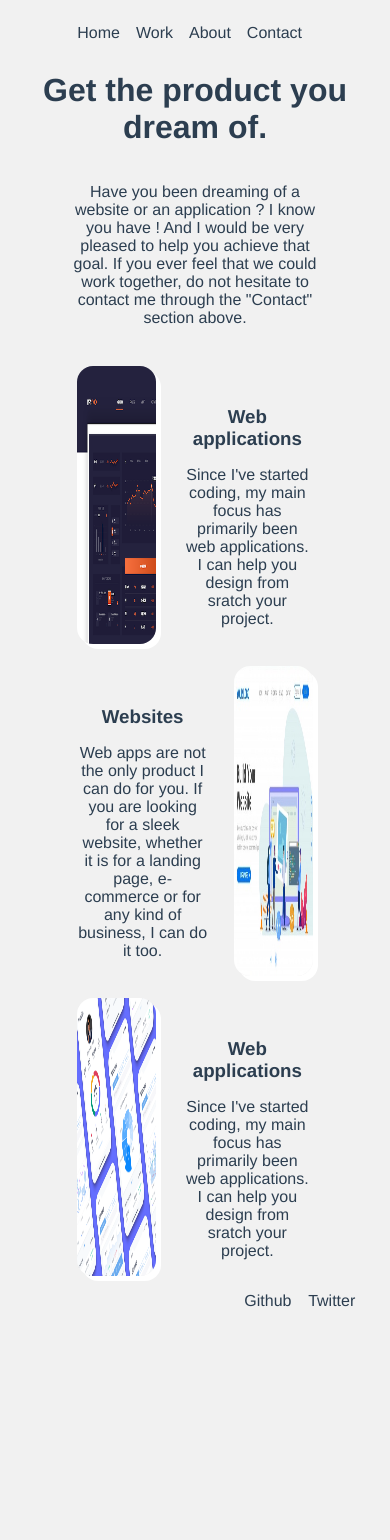
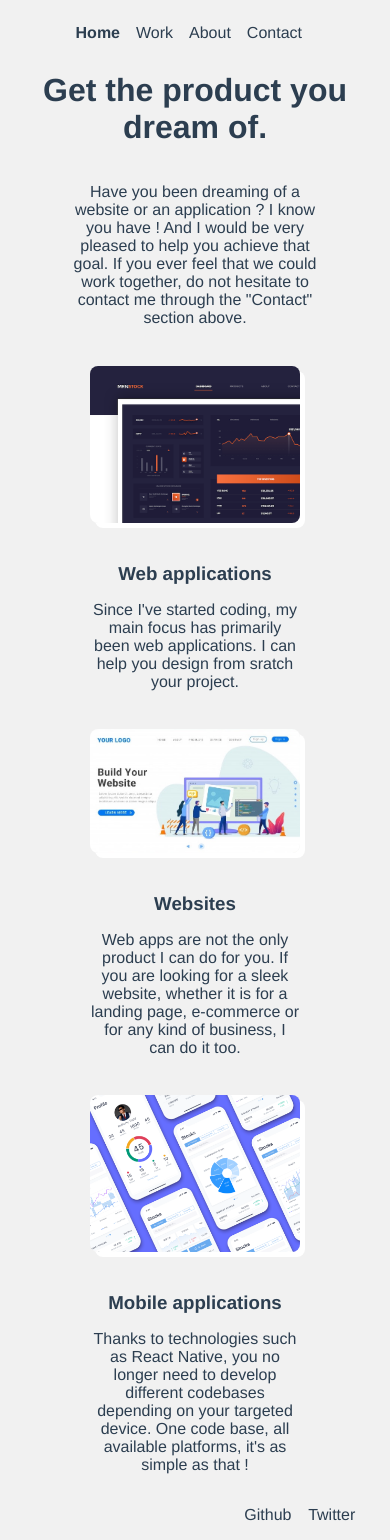
Before and after one commit to alexandrecoin/personal_website, a Vue app: page / in a window 390 px wide. Before the commit the page ends 1326 px from the top, so only its background shows below. Built offline with nearby package versions, Linux system fonts and the light colour scheme.

Commit message:
Added responsiveness for home

```diff
--- a/src/components/Contact.vue
+++ b/src/components/Contact.vue
@@ -3,3 +3,9 @@
     <input type='email' placeholder="email"/>
   </form>
 </template>
+
+<style scoped>
+  form {
+    height: 85vh;
+  }
+</style>
--- a/src/components/Home.vue
+++ b/src/components/Home.vue
@@ -1,5 +1,5 @@
 <template>
-  <div class="main">
+  <div class="container">
     <h1>{{ title }}</h1>
     <p class="intro">
       Have you been dreaming of a website or an application ? I know you have !
@@ -45,10 +45,11 @@
         class="mobile_app_img"
       />
       <div class="mobile_app_description">
-        <h3>Web applications</h3>
+        <h3>Mobile applications</h3>
         <p>
-          Since I've started coding, my main focus has primarily been web
-          applications. I can help you design from sratch your project.
+          Thanks to technologies such as React Native, you no longer need to
+          develop different codebases depending on your targeted device. One
+          code base, all available platforms, it's as simple as that !
         </p>
       </div>
     </div>
@@ -68,7 +69,7 @@ export default {
 
 <!-- Add "scoped" attribute to limit CSS to this component only -->
 <style scoped>
-.main {
+.container {
   height: 90%;
   display: flex;
   flex-direction: column;
@@ -97,7 +98,7 @@ export default {
 .mobile_app_img {
   max-width: 30%;
   border-radius: 1em;
-  box-shadow:  5px 5px #ffffff;
+  box-shadow: 5px 5px #ffffff;
 }
 
 .application_description,
@@ -124,4 +125,34 @@ a {
 h1 {
   display: block;
 }
+
+@media (max-width: 640px) {
+  .container {
+    flex-direction: column;
+  }
+
+  .application,
+  .website,
+  .mobile_app {
+    flex-direction: column;
+    align-items: center;
+  }
+
+  .application_img,
+  .website_img,
+  .mobile_app_img {
+    max-width: 80%;
+    border-radius: 0.5em;
+  }
+
+  .application_description,
+  .website_description,
+  .mobile_app_description {
+    max-width: 80%;
+  }
+
+  .website {
+    flex-direction: column-reverse;
+  }
+}
 </style>
--- a/src/layout/Navbar.vue
+++ b/src/layout/Navbar.vue
@@ -2,7 +2,7 @@
   <div class="container">
     <ul id="links">
       <router-link class="link" to="/">Home</router-link>
-      <router-link class="link" to="/">Work</router-link>
+      <router-link class="link" to="/work">Work</router-link>
       <router-link class="link" to="/about">About</router-link>
       <!-- <router-link class="link" to="/">Articles</router-link> -->
       <router-link class="link" to="/contact">Contact</router-link>
@@ -48,4 +48,8 @@ h1 {
 .link:visited {
   color: #2c3e50;
 }
+
+.router-link-exact-active {
+  font-weight: bold;
+}
 </style>
```
